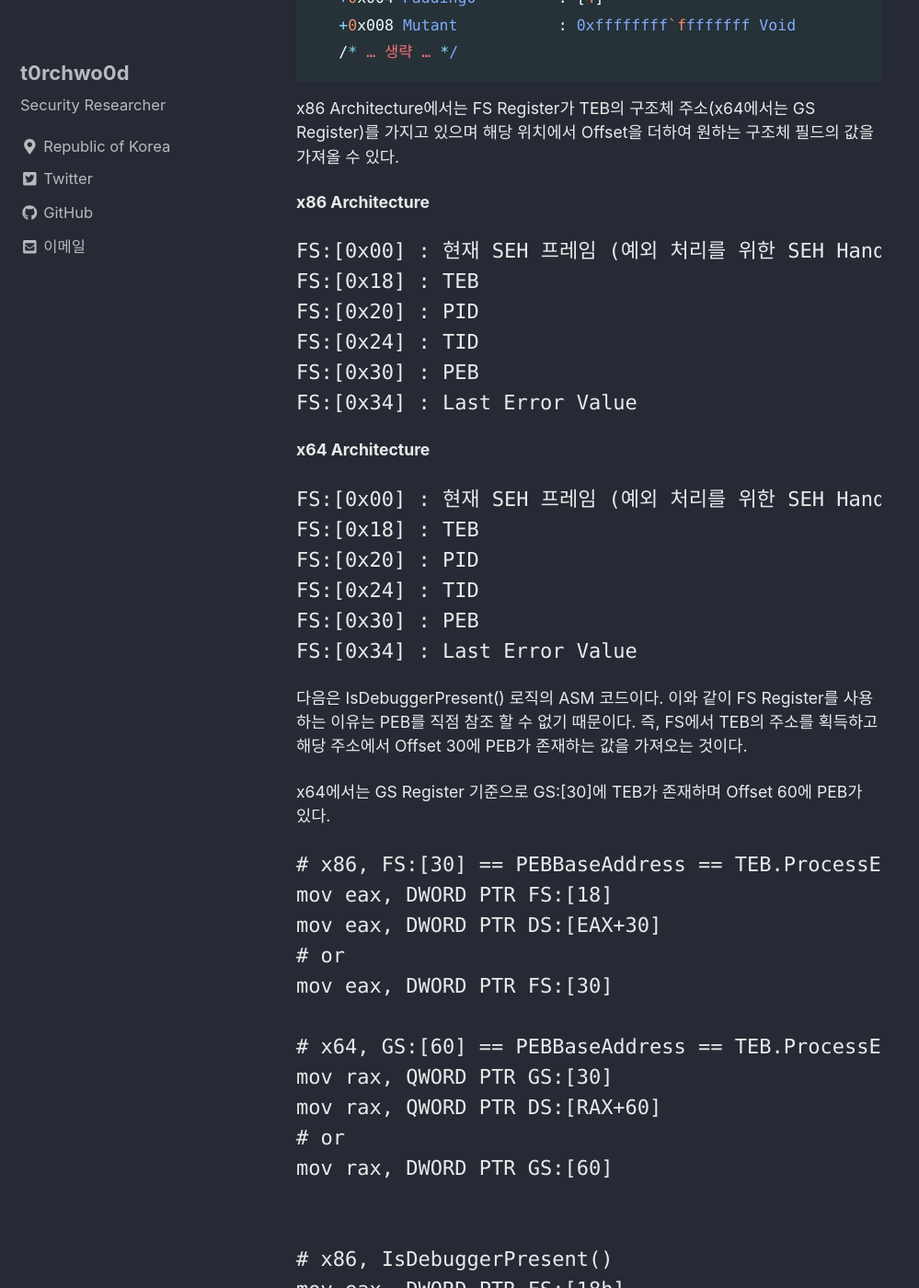
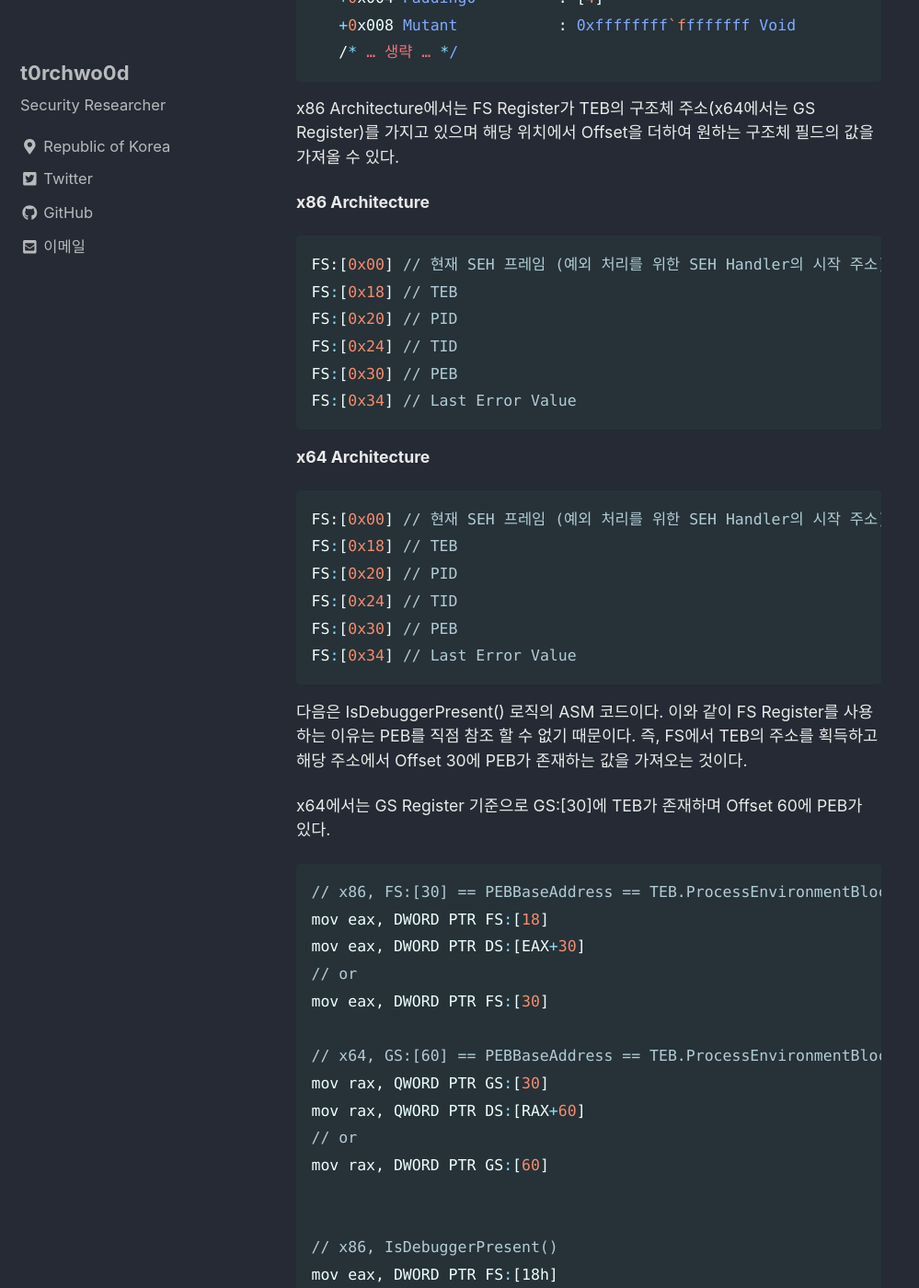
Before and after one commit to t0rchwo0d/t0rchwo0d.github.io, a Jekyll site: the page built from _posts/2019-05-31-Windows-PEB-(Process-Environment-Block).md, in a window 1280 px wide and 1400 px high, scrolled down 1911 px. Shown: the whole window at 92% size, without its empty margins (0-999 px from the left). Built offline with Jekyll 4.4.1, drawn with Linux system fonts in a browser that asks for light colours; cached includes are drawn as plain includes; nearby versions of some CDN libraries; comment, search, counter and statistics services are not loaded; some of the changed text lies outside the part shown.

Commit message:
Posting 2019-05-31-Windows-PEB-(Process-Environment-Block)

````diff
--- a/_posts/2019-05-31-Windows-PEB-(Process-Environment-Block).md
+++ b/_posts/2019-05-31-Windows-PEB-(Process-Environment-Block).md
@@ -66,24 +66,24 @@ x86 Architecture에서는 FS Register가 TEB의 구조체 주소(x64에서는 GS
 
 **x86 Architecture**
 
-```pseudocode
-FS:[0x00] : 현재 SEH 프레임 (예외 처리를 위한 SEH Handler의 시작 주소)
-FS:[0x18] : TEB
-FS:[0x20] : PID
-FS:[0x24] : TID
-FS:[0x30] : PEB
-FS:[0x34] : Last Error Value
+```c++
+FS:[0x00] // 현재 SEH 프레임 (예외 처리를 위한 SEH Handler의 시작 주소)
+FS:[0x18] // TEB
+FS:[0x20] // PID
+FS:[0x24] // TID
+FS:[0x30] // PEB
+FS:[0x34] // Last Error Value
 ```
 
 **x64 Architecture**
 
-```pseudocode
-FS:[0x00] : 현재 SEH 프레임 (예외 처리를 위한 SEH Handler의 시작 주소)
-FS:[0x18] : TEB
-FS:[0x20] : PID
-FS:[0x24] : TID
-FS:[0x30] : PEB
-FS:[0x34] : Last Error Value
+```c++
+FS:[0x00] // 현재 SEH 프레임 (예외 처리를 위한 SEH Handler의 시작 주소)
+FS:[0x18] // TEB
+FS:[0x20] // PID
+FS:[0x24] // TID
+FS:[0x30] // PEB
+FS:[0x34] // Last Error Value
 ```
 
 
@@ -91,21 +91,21 @@ FS:[0x34] : Last Error Value
 다음은 IsDebuggerPresent() 로직의 ASM 코드이다. 이와 같이 FS Register를 사용하는 이유는 PEB를 직점 참조 할 수 없기 때문이다. 즉, FS에서 TEB의 주소를 획득하고 해당 주소에서 Offset 30에 PEB가 존재하는 값을 가져오는 것이다.
 
 x64에서는 GS Register 기준으로 GS:[30]에 TEB가 존재하며 Offset 60에 PEB가 있다.
-```pseudocode
-# x86, FS:[30] == PEBBaseAddress == TEB.ProcessEnvironmentBlock
+```c++
+// x86, FS:[30] == PEBBaseAddress == TEB.ProcessEnvironmentBlock
 mov eax, DWORD PTR FS:[18]
 mov eax, DWORD PTR DS:[EAX+30]
-# or
+// or
 mov eax, DWORD PTR FS:[30]
 
-# x64, GS:[60] == PEBBaseAddress == TEB.ProcessEnvironmentBlock
+// x64, GS:[60] == PEBBaseAddress == TEB.ProcessEnvironmentBlock
 mov rax, QWORD PTR GS:[30]
 mov rax, QWORD PTR DS:[RAX+60]
-# or
+// or
 mov rax, DWORD PTR GS:[60]
 
 
-# x86, IsDebuggerPresent()
+// x86, IsDebuggerPresent()
 mov eax, DWORD PTR FS:[18h]
 mov eax, DWORD PTR [EAX+30h]
 movzx eax, byte PTR [EAX+2]
@@ -298,7 +298,7 @@ ForceFlags와 Flags에  값이 할당되는 점을 활용하여 안티 디버깅
 
 다음은 ForceFlags의 값이 0이 아닌 경우 탐지를 수행하도록 한 ASM 코드이다.
 
-```pseudocode
+```c++
 mov eax, DWORD PTR FS:[30]
 mov eax, DWORD PTR [eax+18]
 cmp DWORD PTR ds:[eax+40], 0
````
